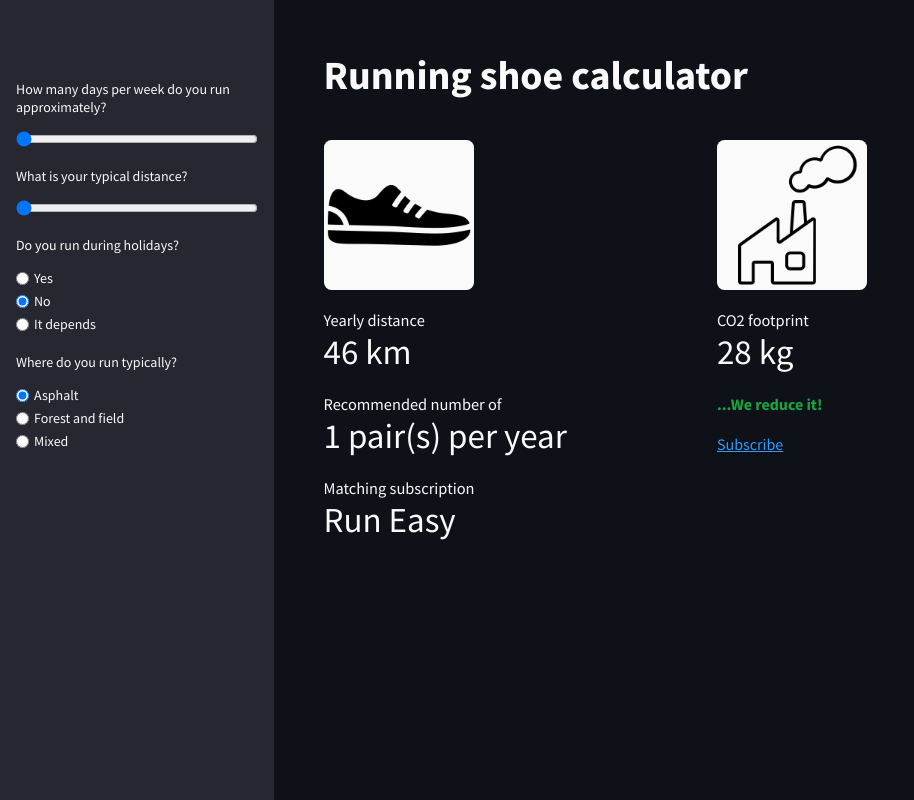
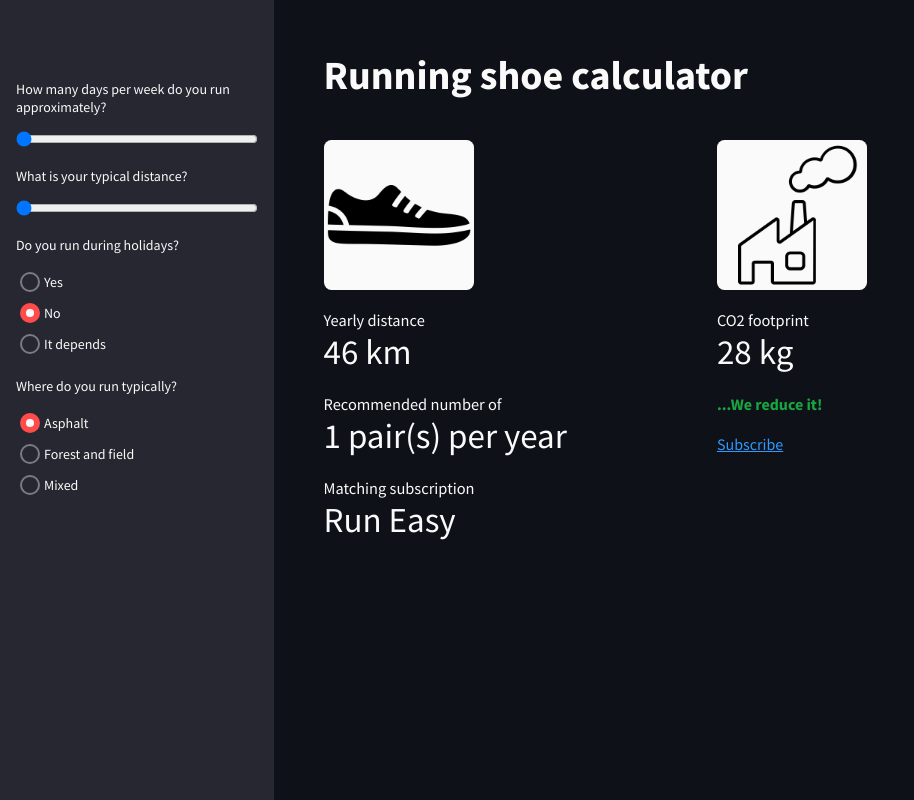
Before and after one commit to CinatitBR/shoe-calculator, a React (Create React App) app: page / in a window 1280 px wide. Shown: the whole page, without its empty margins (0-914 px from the left). Built offline with nearby package versions, Linux system fonts and the light colour scheme.

Commit message:
Style input radio

```diff
--- a/src/components/InputRadio/index.js
+++ b/src/components/InputRadio/index.js
@@ -2,7 +2,9 @@ import style from './style.module.css'
 
 const InputRadio = ({ label, name, value, defaultChecked, onChange }) => {
   return (
-    <label className={style.wrapper}>
+    <label
+      className={style.wrapper}
+    >
       <input
         type="radio"
         name={name}
@@ -10,6 +12,7 @@ const InputRadio = ({ label, name, value, defaultChecked, onChange }) => {
         defaultChecked={defaultChecked}
         onChange={onChange}
       />
+      <span className={style.checkmark}></span>
 
       {label}
     </label>
--- a/src/components/InputRadio/style.module.css
+++ b/src/components/InputRadio/style.module.css
@@ -1,6 +1,67 @@
 .wrapper {
-  display: flex;
-  flex-direction: row;
-  align-items: center;
-  gap: 5px;
+  cursor: pointer;
+  position: relative;
+  padding: 4px;
+  padding-left: 28px;
+  border-radius: 4px;
+
+  transition: background-color 0.2s ease;
 }
+
+.wrapper:hover {
+  background-color: #acb1c340;
+}
+
+.wrapper input {
+  position: absolute;
+  opacity: 0;
+  cursor: pointer;
+  height: 0;
+  width: 0;
+}
+
+.wrapper .checkmark {
+  height: 20px;
+  width: 20px;
+  border-radius: 50%;
+  background-color: var(--background-light);
+  border: solid 2px var(--gray);
+  transition: background-color 0.2s ease;
+
+  position: absolute;
+  top: 50%;
+  left: 4px;
+  transform: translateY(-50%);
+}
+
+/* When mouse is over the radio */
+.wrapper:hover .checkmark {
+  background-color: var(--background-dark);
+}
+
+/* When radio is checked */
+.wrapper input:checked ~ .checkmark {
+  background-color: var(--orange);
+  border: none;
+}
+
+/* Create the indicator */
+.checkmark:before {
+  content: "";
+  width: 8px;
+  height: 8px;
+  border-radius: 50%;
+  background-color: var(--white);
+
+  position: absolute;
+  top: 50%;
+  left: 50%;
+  transform: translate(-50%, -50%);
+
+  display: none;
+}
+
+/* Show indicator when checked */
+.wrapper input:checked ~ .checkmark:before {
+  display: block;
+}
--- a/src/components/ShoeForm/style.css
+++ b/src/components/ShoeForm/style.css
@@ -13,5 +13,6 @@
 .shoeForm .field-list .input-group {
   display: flex;
   flex-direction: column;
+  align-items: flex-start;
   gap: 5px;
 }
--- a/src/style.css
+++ b/src/style.css
@@ -1,6 +1,7 @@
 :root {
   --background-light: #262730;
   --background-dark: #0e1117;
+  --gray: #7b7b81;
   --orange: #ff4b4b;
   --white: #fafafa;
   --green: #17a640;
```
Also changed, not shown: src/components/ShoeForm/index.js (+0 -13 lines).
